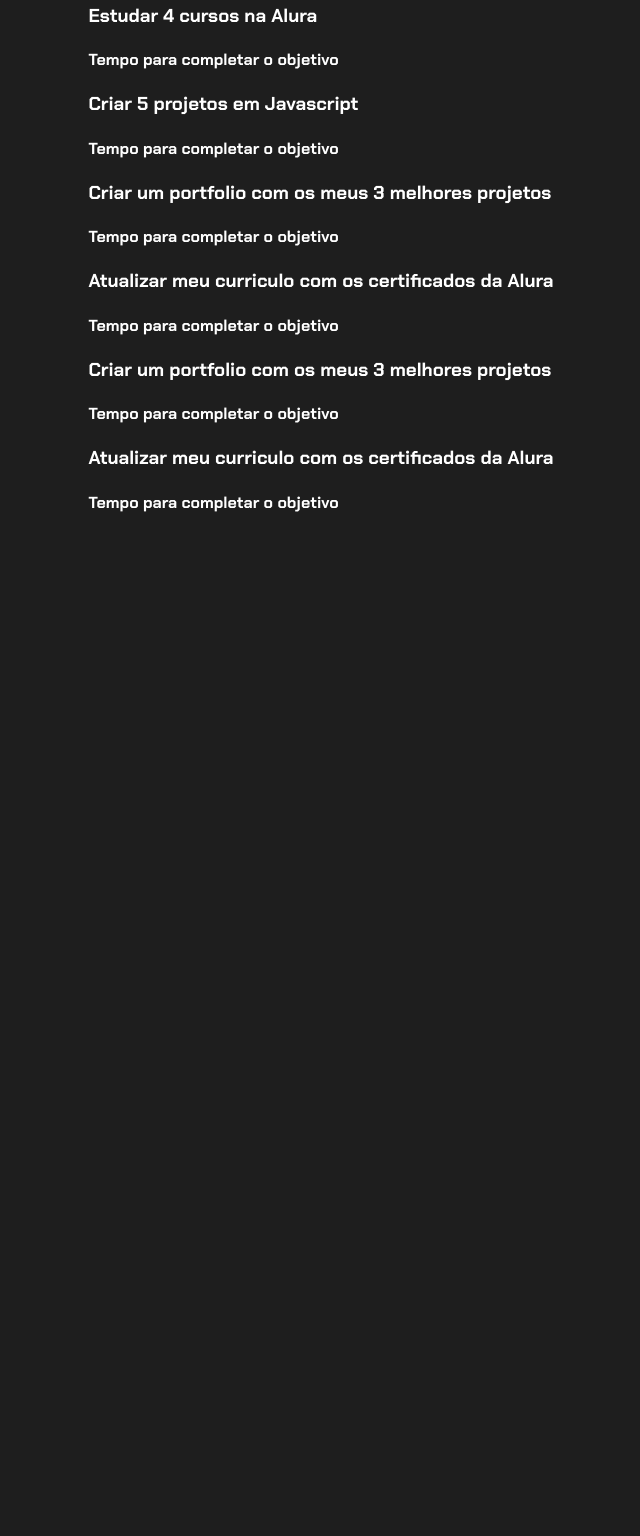
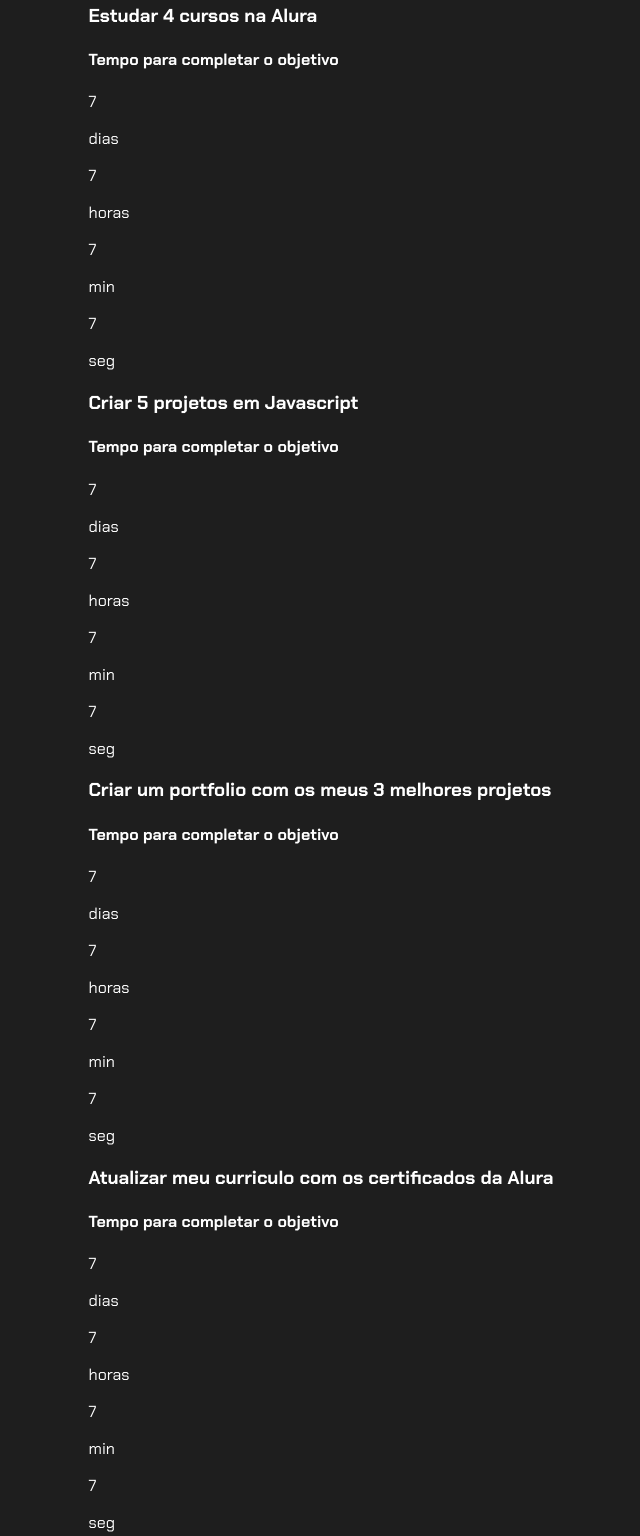
Before and after one commit to alealexia/3-ano-1, a plain HTML site: page index.html in a window 1280 px wide. Shown: the part 201-1737 px from the top of the page, without its empty margins (319-959 px from the left). Before the commit the page ends 800 px from the top, so only its background shows below. Drawn offline with Linux system fonts and the light colour scheme.

Commit message:
Update index.html

```diff
--- a/index.html
+++ b/index.html
@@ -21,33 +21,95 @@
                 <div class="aba-conteudo ativo">
                     <h3 class="aba-conteudo-titulo-principal">Estudar 4 cursos na Alura</h3>
                     <h4 class="aba-conteudo-titulo-secundario">Tempo para completar o objetivo</h4>
+                    <div class="contador">
+                        <div class="contador-digito">
+                            <p class="contador-digito-numero" id="dias0">7</p>
+                            <p class="contador-digito-texto">dias</p>
+                        </div>
+                        <div class="contador-digito">
+                            <p class="contador-digito-numero" id="horas0">7</p>
+                            <p class="contador-digito-texto">horas</p>
+                        </div>
+                        <div class="contador-digito">
+                            <p class="contador-digito-numero" id="min0">7</p>
+                            <p class="contador-digito-texto">min</p>
+                        </div>
+                        <div class="contador-digito">
+                            <p class="contador-digito-numero" id="seg0">7</p>
+                            <p class="contador-digito-texto">seg</p>
+                        </div>
+                    </div>
                 </div>
                 <div class="aba-conteudo">
                     <h3 class="aba-conteudo-titulo-principal">Criar 5 projetos em Javascript</h3>
                     <h4 class="aba-conteudo-titulo-secundario">Tempo para completar o objetivo</h4>
+                    <div class="contador">
+                        <div class="contador-digito">
+                            <p class="contador-digito-numero" id="dias1">7</p>
+                            <p class="contador-digito-texto">dias</p>
+                        </div>
+                        <div class="contador-digito">
+                            <p class="contador-digito-numero" id="horas1">7</p>
+                            <p class="contador-digito-texto">horas</p>
+                        </div>
+                        <div class="contador-digito">
+                            <p class="contador-digito-numero" id="min1">7</p>
+                            <p class="contador-digito-texto">min</p>
+                        </div>
+                        <div class="contador-digito">
+                            <p class="contador-digito-numero" id="seg1">7</p>
+                            <p class="contador-digito-texto">seg</p>
+                        </div>
+                    </div>
                 </div>
                 <div class="aba-conteudo">
                     <h3 class="aba-conteudo-titulo-principal">Criar um portfolio com os meus 3 melhores projetos</h3>
                     <h4 class="aba-conteudo-titulo-secundario">Tempo para completar o objetivo</h4>
+                    <div class="contador">
+                        <div class="contador-digito">
+                            <p class="contador-digito-numero" id="dias2">7</p>
+                            <p class="contador-digito-texto">dias</p>
+                        </div>
+                        <div class="contador-digito">
+                            <p class="contador-digito-numero" id="horas2">7</p>
+                            <p class="contador-digito-texto">horas</p>
+                        </div>
+                        <div class="contador-digito">
+                            <p class="contador-digito-numero" id="min2">7</p>
+                            <p class="contador-digito-texto">min</p>
+                        </div>
+                        <div class="contador-digito">
+                            <p class="contador-digito-numero" id="seg2">7</p>
+                            <p class="contador-digito-texto">seg</p>
+                        </div>
+                    </div>
                 </div>
                 <div class="aba-conteudo">
                     <h3 class="aba-conteudo-titulo-principal">Atualizar meu curriculo com os certificados da Alura</h3>
                     <h4 class="aba-conteudo-titulo-secundario">Tempo para completar o objetivo</h4>
-                <div class="contador"></div>
+                    <div class="contador">
+                        <div class="contador-digito">
+                            <p class="contador-digito-numero" id="dias3">7</p>
+                            <p class="contador-digito-texto">dias</p>
                         </div>
-            <div class="aba-conteudo">
-                <h3 class="aba-conteudo-titulo-principal">Criar um portfolio com os meus 3 melhores projetos</h3>
-                <h4 class="aba-conteudo-titulo-secundario">Tempo para completar o objetivo</h4>
-                <div class="contador"></div>
+                        <div class="contador-digito">
+                            <p class="contador-digito-numero" id="horas3">7</p>
+                            <p class="contador-digito-texto">horas</p>
                         </div>
-            <div class="aba-conteudo">
-                <h3 class="aba-conteudo-titulo-principal">Atualizar meu curriculo com os certificados da Alura</h3>
-                <h4 class="aba-conteudo-titulo-secundario">Tempo para completar o objetivo</h4>
-                <div class="contador"></div>
+                        <div class="contador-digito">
+                            <p class="contador-digito-numero" id="min3">7</p>
+                            <p class="contador-digito-texto">min</p>
+                        </div>
+                        <div class="contador-digito">
+                            <p class="contador-digito-numero" id="seg3">7</p>
+                            <p class="contador-digito-texto">seg</p>
+                        </div>
+                    </div>
                 </div>
             </div>
         </div>
     </section>
     <script src="main.js"></script>
 </body>
+
 </html>
```
Lines whose indentation alone changed are shown as unchanged.
